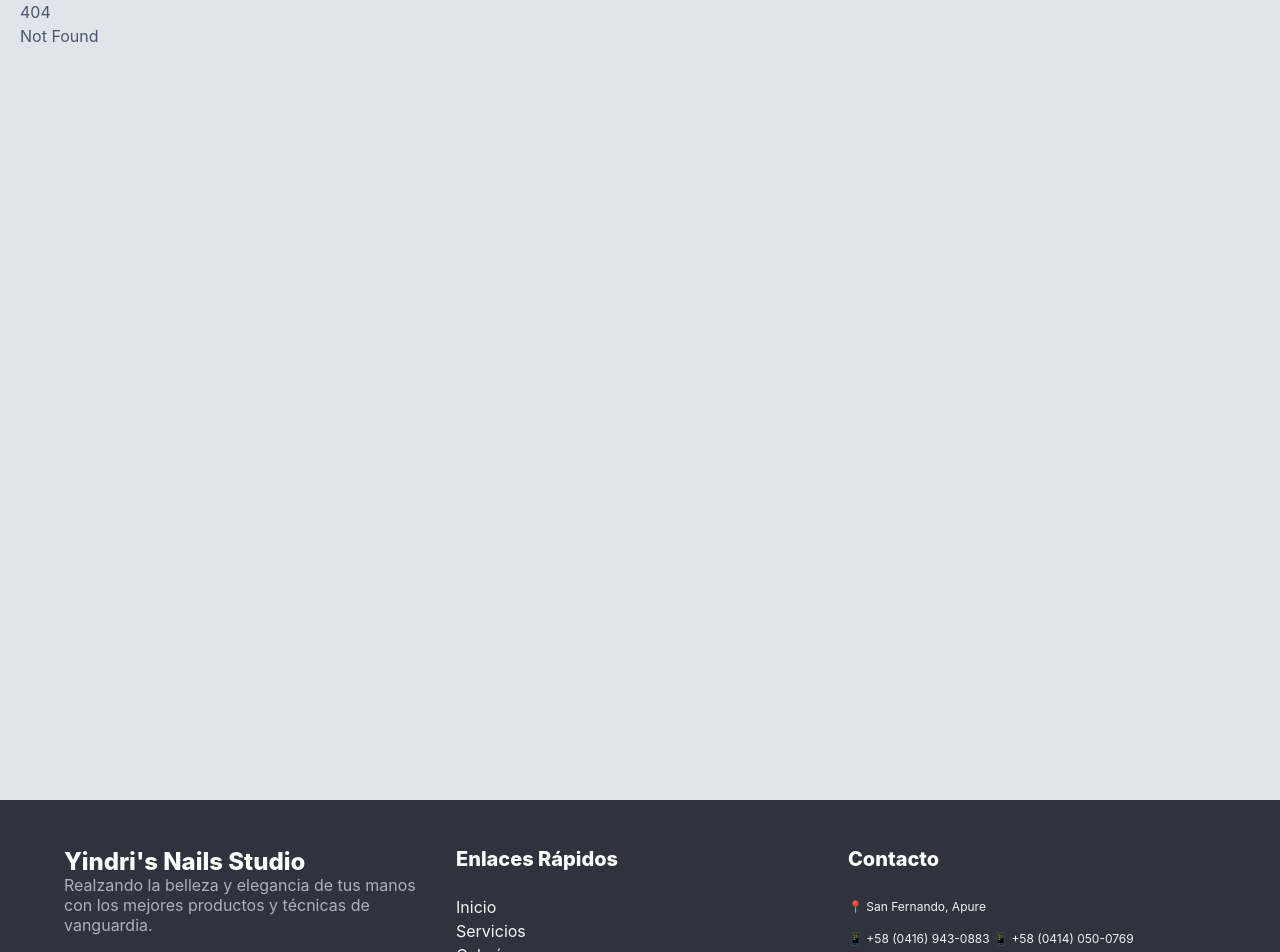
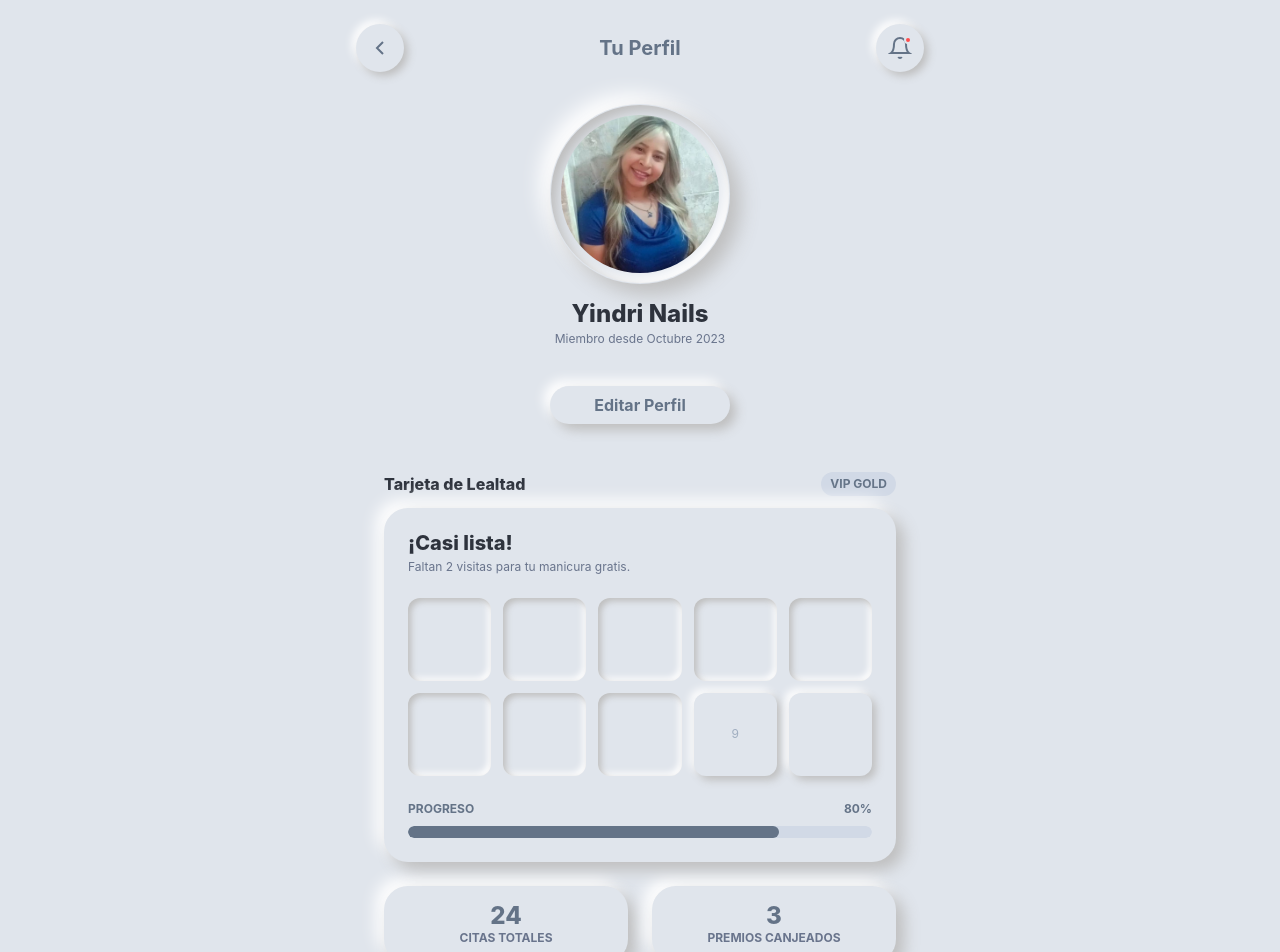
Before and after one commit to Uriell77/YNails, a SvelteKit app: page /perfil in a window 1280 px wide. Before the commit this address had no page. Shown: the top 952 px of the page. Built offline with nearby package versions, Linux system fonts and the light colour scheme.

Commit message:
YNails_perfil

```diff
--- /dev/null
+++ b/src/routes/perfil/+page.svelte
@@ -0,0 +1,313 @@
+<script>
+	/* Svelte 5 - Lógica con Runes */
+  let userName = $state('Yindri Nails');
+	let memberSince = $state('Octubre 2023');
+	let visitsLeft = $state(2);
+	let totalAppointments = $state(24);
+	let rewardsRedeemed = $state(3);
+	let progress = $state(80); // Estado de la tarjeta de lealtad (8 visitas completadas de 10)
+  const loyaltySteps = Array.from({ length: 10 }, (_, i) => i < 8);
+</script>
+
+
+
+
+
+
+
+
+<div class="p-8">
+
+  <div class="columns is-centered is-multiline is-vcentered">
+    <div class="column is-full-mobile is-6-desktop is-half-tablet">
+
+
+	<!-- Navbar Superior -->
+	<header class="top-nav mb-5 mt-5">
+		<button class="nm-btn-circle" onclick={() => window.history.back()}>
+			<svg width="24" height="24" viewBox="0 0 24 24" fill="none" stroke="currentColor" stroke-width="2">
+				<path d="M15 18l-6-6 6-6" />
+			</svg>
+		</button>
+
+		<h1 class="page-title">Tu Perfil</h1>
+
+		<button class="nm-btn-circle">
+			<div class="notification-dot"></div>
+			<svg width="24" height="24" viewBox="0 0 24 24" fill="none" stroke="currentColor" stroke-width="2">
+				<path d="M18 8A6 6 0 0 0 6 8c0 7-3 9-3 9h18s-3-2-3-9M13.73 21a2 2 0 0 1-3.46 0" />
+			</svg>
+		</button>
+	</header>
+
+
+
+
+	<main class="section pt-2">
+		<!-- Información de Usuario -->
+		<div class="has-text-centered mb-6">
+			<div class="avatar-container nm-card-circle mx-auto mb-4">
+				<div class="avatar-inner nm-inset-circle">
+					<img src="/showcase.jpg" alt="User Avatar" class="is-rounded" />
+				</div>
+			</div>
+			<h2 class="title is-4 mb-1">{userName}</h2>
+			<p class="subtitle is-7 has-text-grey">Miembro desde {memberSince}</p>
+			<button class="button is-rounded nm-btn-wide mt-4">Editar Perfil</button>
+		</div>
+		<!-- Tarjeta de Lealtad -->
+		<div class="block">
+			<div class="is-flex is-justify-content-space-between is-align-items-center mb-3">
+				<h3 class="title is-6 mb-0">Tarjeta de Lealtad</h3>
+				<span class="tag is-rounded brand-bg-light brand-color font-bold">VIP GOLD</span>
+			</div>
+			<div class="card nm-card p-5">
+				<h4 class="title is-5 mb-1">¡Casi lista!</h4>
+				<p class="subtitle is-7 has-text-grey mb-5">
+					Faltan {visitsLeft} visitas para tu manicura gratis.
+				</p>
+				<div class="loyalty-grid mb-5">
+					{#each loyaltySteps as completed, i}
+						<div class="loyalty-step {completed ? 'is-active nm-inset-small' : 'nm-card-small'}">
+							{#if i === 9}
+								<span class="icon is-small"><i class="fas fa-gift"></i></span>
+							{:else if completed}
+								<span class="icon is-small"><i class="fas fa-check"></i></span>
+							{:else}
+								<span class="is-size-7">{i + 1}</span>
+							{/if}
+						</div>
+					{/each}
+				</div>
+				<div class="progress-container">
+					<div class="is-flex is-justify-content-space-between mb-2">
+						<span class="is-size-7 font-bold brand-color">PROGRESO</span>
+						<span class="is-size-7 font-bold brand-color">{progress}%</span>
+					</div>
+					<progress class="progress is-small brand-progress" value={progress} max="100"
+						>{progress}%</progress
+					>
+				</div>
+			</div>
+		</div>
+		<!-- Estadísticas Rápidas -->
+		<div class="columns is-mobile mb-6">
+			<div class="column">
+				<div class="nm-card p-4 has-text-centered">
+					<p class="title is-4 brand-color mb-0">{totalAppointments}</p>
+					<p class="is-size-7 font-bold has-text-grey">CITAS TOTALES</p>
+				</div>
+			</div>
+			<div class="column">
+				<div class="nm-card p-4 has-text-centered">
+					<p class="title is-4 brand-color mb-0">{rewardsRedeemed}</p>
+					<p class="is-size-7 font-bold has-text-grey">PREMIOS CANJEADOS</p>
+				</div>
+			</div>
+		</div>
+		<!-- Menú de Opciones -->
+		<div class="menu-list">
+			{#each [{ icon: 'calendar-alt', label: 'Historial de Citas' }, { icon: 'credit-card', label: 'Métodos de Pago' }, { icon: 'bell', label: 'Notificaciones' }] as item}
+				<button class="button is-fullwidth nm-card-btn mb-4">
+					<span class="icon brand-color mr-3"><i class="fas fa-{item.icon}"></i></span>
+					<span class="is-flex-grow-1 has-text-left font-bold">{item.label}</span>
+					<span class="icon is-small has-text-grey"><i class="fas fa-chevron-right"></i></span>
+				</button>
+			{/each}
+		</div>
+		<!-- Botón Cerrar Sesión -->
+		<button class="button is-fullwidth is-rounded nm-btn-danger mt-6"> Cerrar Sesión </button>
+	</main>
+    </div>
+    </div>
+</div>
+
+<style>
+
+
+	.top-nav {
+		display: flex;
+		justify-content: space-between;
+		align-items: center;
+		padding: 0 20px;
+	}
+
+	.page-title {
+		color: #647387;
+		font-size: 1.25rem;
+		font-weight: 700;
+		margin: 0;
+	}
+
+	.nm-btn-circle {
+		width: 48px;
+		height: 48px;
+		border-radius: 50%;
+		border: none;
+		background: #e0e5ec;
+		box-shadow: 6px 6px 12px #bebebe, -6px -6px 12px #ffffff;
+		color: #647387;
+		display: flex;
+		justify-content: center;
+		align-items: center;
+		cursor: pointer;
+		position: relative;
+	}
+
+	.notification-dot {
+		position: absolute;
+		top: 12px;
+		right: 12px;
+		width: 8px;
+		height: 8px;
+		background-color: #ff4d4d;
+		border-radius: 50%;
+		border: 2px solid #e0e5ec;
+		z-index: 1;
+	}
+
+
+
+	/* --- Estilos Neumórficos y Bulma Custom --- */
+	:global(body) {
+		background-color: #e0e5ec;
+		font-family: 'Inter', sans-serif;
+	}
+	.brand-color {
+		color: #647387 !important;
+	}
+	.brand-bg-light {
+		background-color: #d1d9e6 !important;
+	}
+	.font-bold {
+		font-weight: 700;
+	} /* Botones y Cards */
+	.nm-btn-circle {
+		background: #e0e5ec;
+		border: none;
+		box-shadow:
+			4px 4px 8px #bebebe,
+			-4px -4px 8px #ffffff;
+		color: #647387;
+	}
+	.nm-btn-wide {
+		background: #e0e5ec;
+		border: none;
+		box-shadow:
+			6px 6px 12px #bebebe,
+			-6px -6px 12px #ffffff;
+		color: #647387;
+		width: 180px;
+		font-weight: 700;
+	}
+	.nm-card {
+		background: #e0e5ec;
+		border: none;
+		box-shadow:
+			8px 8px 16px #bebebe,
+			-8px -8px 16px #ffffff;
+		border-radius: 24px;
+	}
+	.nm-card-btn {
+		background: #e0e5ec;
+		border: none;
+		box-shadow:
+			6px 6px 12px #bebebe,
+			-6px -6px 12px #ffffff;
+		border-radius: 18px;
+		height: 4rem;
+		justify-content: flex-start;
+		padding-left: 1.5rem;
+	}
+	.nm-btn-danger {
+		background: #e0e5ec;
+		border: none;
+		box-shadow:
+			6px 6px 12px #bebebe,
+			-6px -6px 12px #ffffff;
+		color: #e74c3c;
+		font-weight: 800;
+		height: 3.5rem;
+	}
+
+  /* Avatar Section */
+	.avatar-container {
+		width: 180px;
+		height: 180px;
+		padding: 1px;
+    overflow:hidden ;
+	}
+	.nm-card-circle {
+		background: #e0e5ec;
+		border-radius: 50%;
+		box-shadow:
+			10px 10px 20px #bebebe,
+			-10px -10px 20px #ffffff;
+	}
+	.nm-inset-circle {
+		background: #e0e5ec;
+		border-radius: 50%;
+		box-shadow:
+			inset 6px 6px 12px #bebebe,
+			inset -6px -6px 12px #ffffff;
+		padding: 10px;
+		height: 100%;
+    overflow: hidden;
+	}
+  img{
+    border-radius: 50%;
+    width: 80px;
+    height: 80px;
+
+  }
+
+	.avatar-inner img {
+		width: 100%;
+		height: 100%;
+		object-fit: cover;
+    overflow: hidden;
+	}
+
+  /* Loyalty Grid */
+	.loyalty-grid {
+		display: grid;
+		grid-template-columns: repeat(5, 1fr);
+		gap: 12px;
+	}
+	.loyalty-step {
+		aspect-ratio: 1;
+		border-radius: 12px;
+		display: flex;
+		align-items: center;
+		justify-content: center;
+		color: #a0aec0;
+	}
+	.nm-card-small {
+		background: #e0e5ec;
+		box-shadow:
+			4px 4px 8px #bebebe,
+			-4px -4px 8px #ffffff;
+	}
+	.nm-inset-small {
+		background: #e0e5ec;
+		box-shadow:
+			inset 3px 3px 6px #bebebe,
+			inset -3px -3px 6px #ffffff;
+		color: #647387 !important;
+	}
+	.loyalty-step.is-active {
+		color: #647387;
+	} /* Progress Bar */
+	.brand-progress::-webkit-progress-value {
+		background-color: #647387;
+		border-radius: 10px;
+	}
+	.brand-progress::-webkit-progress-bar {
+		background-color: #d1d9e6;
+		border-radius: 10px;
+	} /* Responsive Helpers */
+	.profile-page {
+		max-width: 480px;
+		margin: 0 auto;
+	}
+</style>
```
Also changed, not shown: src/routes/inicio/+page.svelte (added).
